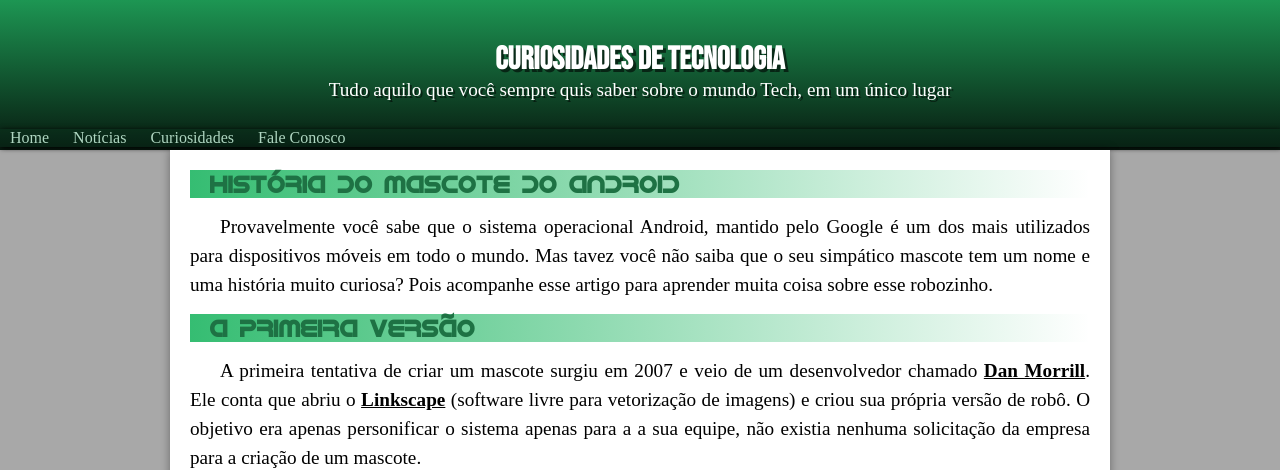
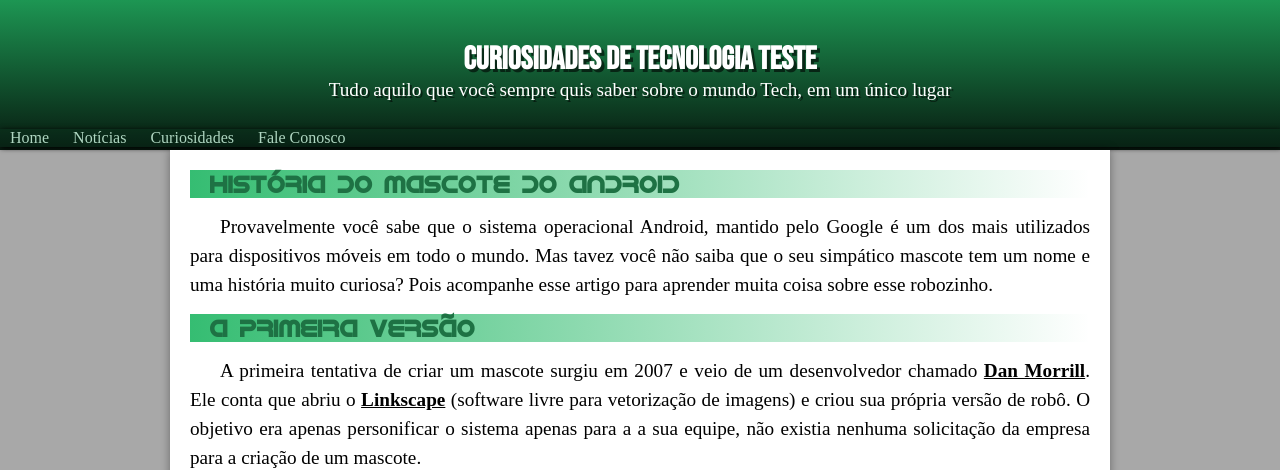
Before and after one commit to JanderDz7/html-css, a plain HTML site: page desafios/d010b/index.html in a window 1280 px wide. Shown: the top 470 px of the page. Drawn offline with Linux system fonts and the light colour scheme.

Commit message:
Update index.html

```diff
--- a/desafios/d010b/index.html
+++ b/desafios/d010b/index.html
@@ -11,7 +11,7 @@
 <body>
     <head>
         <header>
-            <h1>Curiosidades de Tecnologia</h1>
+            <h1>Curiosidades de Tecnologia teste</h1>
             <p>Tudo aquilo que você sempre quis saber sobre o mundo Tech, em um único lugar</p>
             <nav>
                 <a href="#">Home</a>
```
